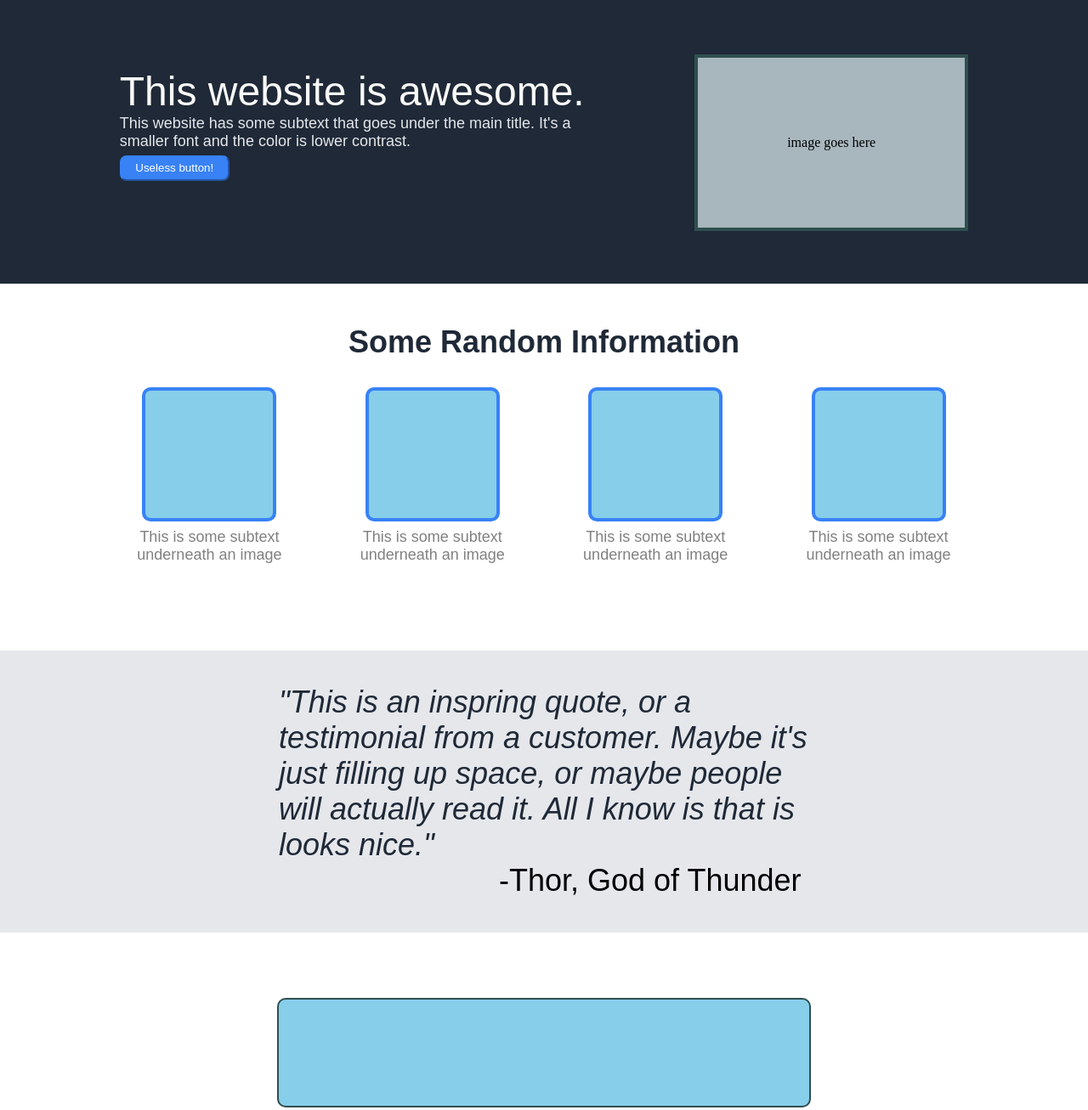
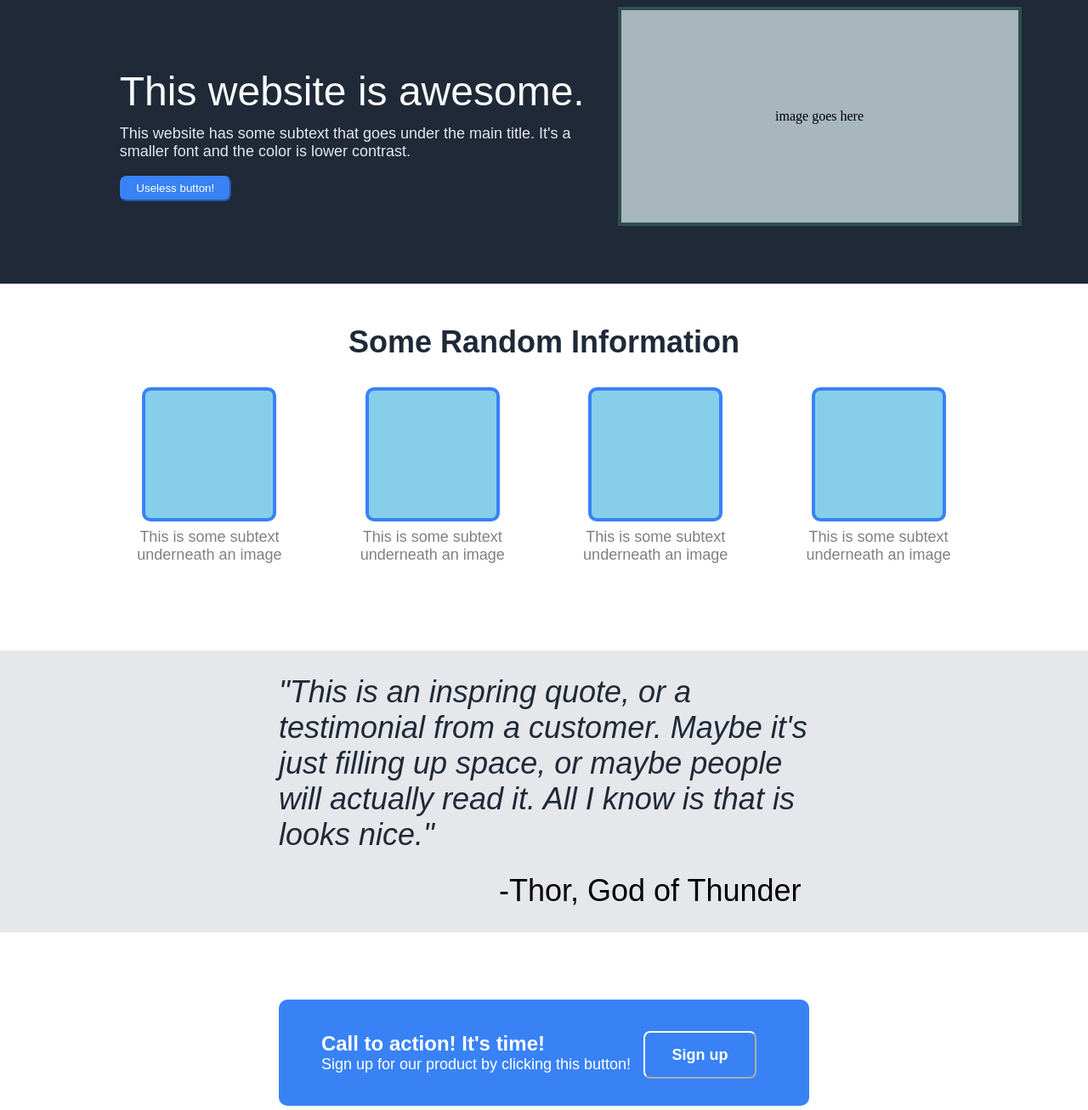
Before and after one commit to Andrew-Prinn/landing-page, a plain HTML site: page index.html in a window 1280 px wide. Shown: the part 60-1367 px from the top of the page at 85% size. Drawn offline with Linux system fonts and the light colour scheme.

Commit message:
button and other things

```diff
--- a/index.html
+++ b/index.html
@@ -56,7 +56,13 @@
     </div>
 <!--call to action section-->
     <div class="call_to_action_section">
-        <div class="call_to_action_container"></div>
+        <div class="call_to_action_container">
+            <div class="call_to_action_left">
+                <div class="call_to_action_header">Call to action! It's time!</div>
+                <div class="call_to_action_subtext">Sign up for our product by clicking this button!</div>
+            </div>
+            <button class="call_button">Sign up</button>
+        </div>
     </div>
 <!--copyright section-->
     <div class="copyright_section">Copyright Andrew Prinn 2022
--- a/styles.css
+++ b/styles.css
@@ -6,7 +6,6 @@
     display: flex;
     flex-direction: row;
     justify-content: space-between;
-    position:sticky;
 }
 .header_logo {
     color:#F9FAF8 ;
@@ -16,7 +15,7 @@
     margin-left: 10%;
 }
 .header_links_container {
-    margin-right:10%;
+    margin-right:5%;
     width:30%;
 
 }
@@ -53,14 +52,15 @@ a {
   }
 .hero_image {
     display: flex;
-    width: 500px;
-    height: 200px;
+    width: 700px;
+    height: 250px;
     border: 4px solid darkslategray;
     background: rgb(168, 183, 189);
     align-self: center;
     justify-content: center;
     align-items:center;
-    margin: 10%;
+    margin-right: 5%;
+    margin-bottom:5%;
   }
 .title {
     background-color:#1F2937;
@@ -70,11 +70,13 @@ a {
     font-weight:extra-bold;
     font-family: sans-serif;
     display: flex;
+    margin-bottom: 2%;
   }
 .subtext {
       color:#E5E7EB;
       font-size: 18px;
       font-family: sans-serif;
+      margin-bottom: 2%;
 
   }
 .sign_up_button {
@@ -169,6 +171,7 @@ a {
       font: 36px bold;
       font-family: sans-serif;
       padding-left:20%;
+      margin-top: 2%;
 
   }
   .call_to_action_section {
@@ -182,6 +185,48 @@ a {
     gap: 50px;
   }
 
+  .call_to_action_container {
+    width: 50%;
+    height: 50%;
+    border: 2px ;
+    border-radius: 10px;
+    background:#3882F6;
+    display: flex;
+    flex-direction: row;
+    justify-content: space-between;
+    align-items: center;
+  }
+
+  .call_to_action_left {
+      margin-left:8%;
+  }
+
+  .call_to_action_header {
+      font-size:24px;
+      color:white;
+      font-family:sans-serif;
+      font-weight:bold;
+  }
+
+  .call_to_action_subtext{
+    color:white;
+    font-family: sans-serif;
+    font-size:18px;
+  }
+  .call_button {
+    margin-top:1%;
+    background-color:#3882F6;
+    color: white;
+    padding-right: 5%;
+    padding-left:5%;
+    padding-top:2.5%;
+    padding-bottom:2.5%;
+    border-radius: 8px;
+    border-color:white;
+    margin-right:10%;
+    font-weight:bold;
+    font-size:18px;
+  }
 
   .copyright_section {
     height: 50px;
@@ -191,15 +236,9 @@ a {
     display: flex;
     align-items:center;
     justify-content:center;
+    font-family: sans-serif;
   }
 
-  .call_to_action_container {
-    width: 50%;
-    height: 50%;
-    border: 2px solid darkslategray;
-    border-radius: 10px;
-    background: skyblue;
-  }
   * {
       margin:0px;
   }
```
